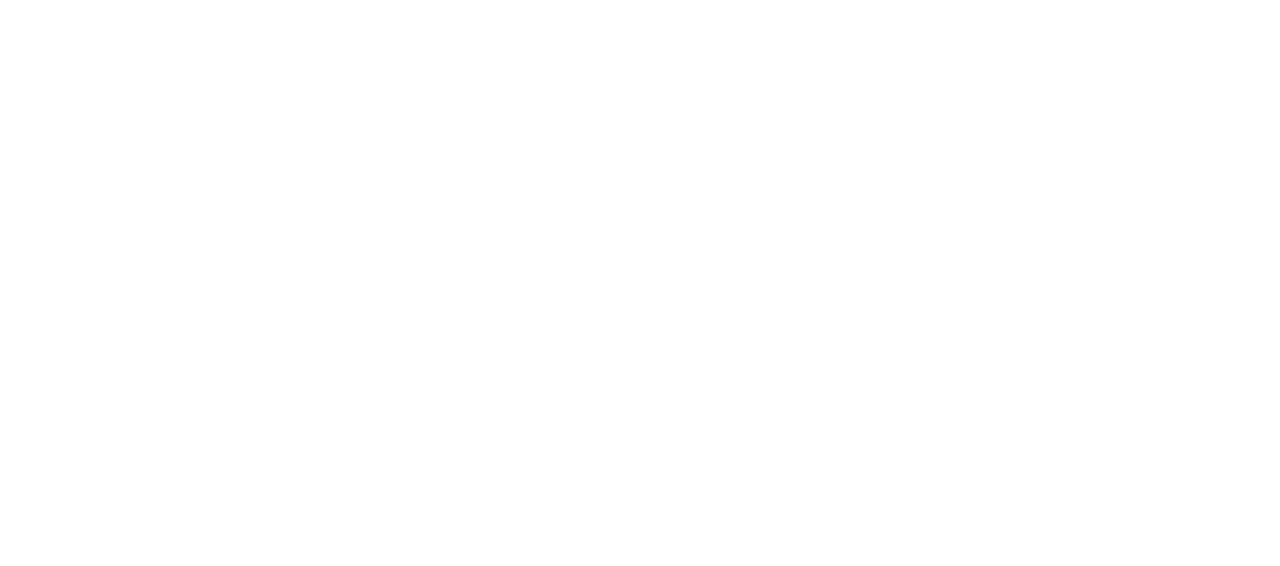
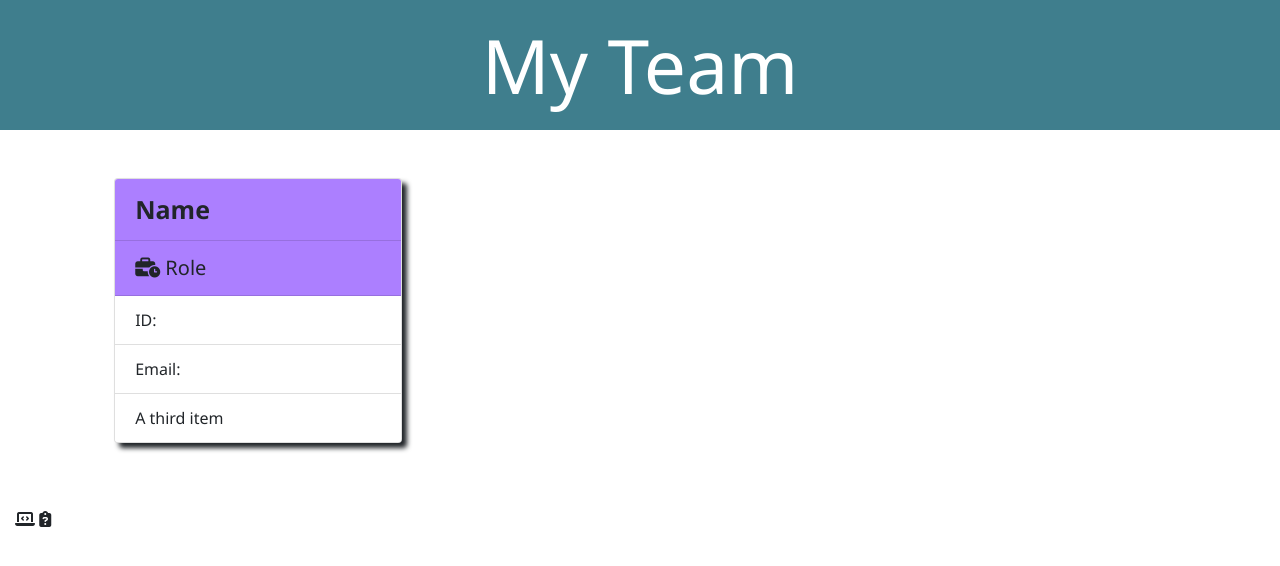
Before and after one commit to inna-arabejo/team-profile-generator, a website: page dist/index.html in a window 1280 px wide. Drawn offline with nearby package versions, Linux system fonts and the light colour scheme.

Commit message:
Added css styling to html file.

```diff
--- a/dist/index.html
+++ b/dist/index.html
@@ -5,15 +5,38 @@
     <meta http-equiv="X-UA-Compatible" content="IE=edge"/>
     <meta name="viewport" content="width=device-width, initial-scale=1.0"/>
     <link rel="stylesheet" href="https://cdn.jsdelivr.net/npm/bootstrap@4.6.1/dist/css/bootstrap.min.css" integrity="sha384-zCbKRCUGaJDkqS1kPbPd7TveP5iyJE0EjAuZQTgFLD2ylzuqKfdKlfG/eSrtxUkn" crossorigin="anonymous"/>
+    <link rel="stylesheet" href="./style.css"/>
     <title>Team Profile Generator</title>
   </head>
   <body>
 
+    <header>
+      <h1>My Team</h1>
+    </header>
 
+    <div class="container-fluid">
+      <div class="row row-cols-1 row-cols-md-3">
+        <div class="col mb-4">
+          <div class="card" style="width: 18rem;" >
+            <div class="card-header">Name</div>
+            <div class="card-header role">
+              <i class="fa-solid fa-business-time"></i> Role</div>
+            <ul class="list-group list-group-flush">
+              <li class="list-group-item">ID: </li>
+              <li class="list-group-item">Email: </li>
+              <li class="list-group-item">A third item</li>
+            </ul>
+        </div>
+      </div>
+    </div>
 
+    <!-- engineer fontawesome -->
+    <i class="fa-solid fa-laptop-code"></i>
 
+    <!-- intern fontawesome -->
+    <i class="fa-solid fa-clipboard-question"></i>
 
-
+    <script src="https://kit.fontawesome.com/c2cdfae132.js" crossorigin="anonymous"></script>
     <script src="https://cdn.jsdelivr.net/npm/jquery@3.5.1/dist/jquery.slim.min.js" integrity="sha384-DfXdz2htPH0lsSSs5nCTpuj/zy4C+OGpamoFVy38MVBnE+IbbVYUew+OrCXaRkfj" crossorigin="anonymous"></script>
     <script src="https://cdn.jsdelivr.net/npm/bootstrap@4.6.1/dist/js/bootstrap.bundle.min.js" integrity="sha384-fQybjgWLrvvRgtW6bFlB7jaZrFsaBXjsOMm/tB9LTS58ONXgqbR9W8oWht/amnpF" crossorigin="anonymous"></script>
   </body>
--- /dev/null
+++ b/dist/style.css
@@ -0,0 +1,33 @@
+body {
+  font-family:'Segoe UI', Tahoma, Geneva, Verdana, sans-serif;
+  margin: 0;
+}
+
+/* Header */
+header {
+  text-align: center;
+  background-color:rgb(63, 126, 141);
+  color: white;
+}
+
+h1 {
+  font-size: 75px;
+  padding-top: 20px;
+  padding-bottom: 20px;
+}
+
+.card {
+  box-shadow: 5px 5px 5px;
+  margin: 10% 25%;
+}
+
+.card-header {
+  background-color: rgb(172, 127, 255);
+  font-size: 25px;
+  font-weight: 600;
+}
+
+.role {
+  font-size: 20px;
+  font-weight: 500;
+}
```
